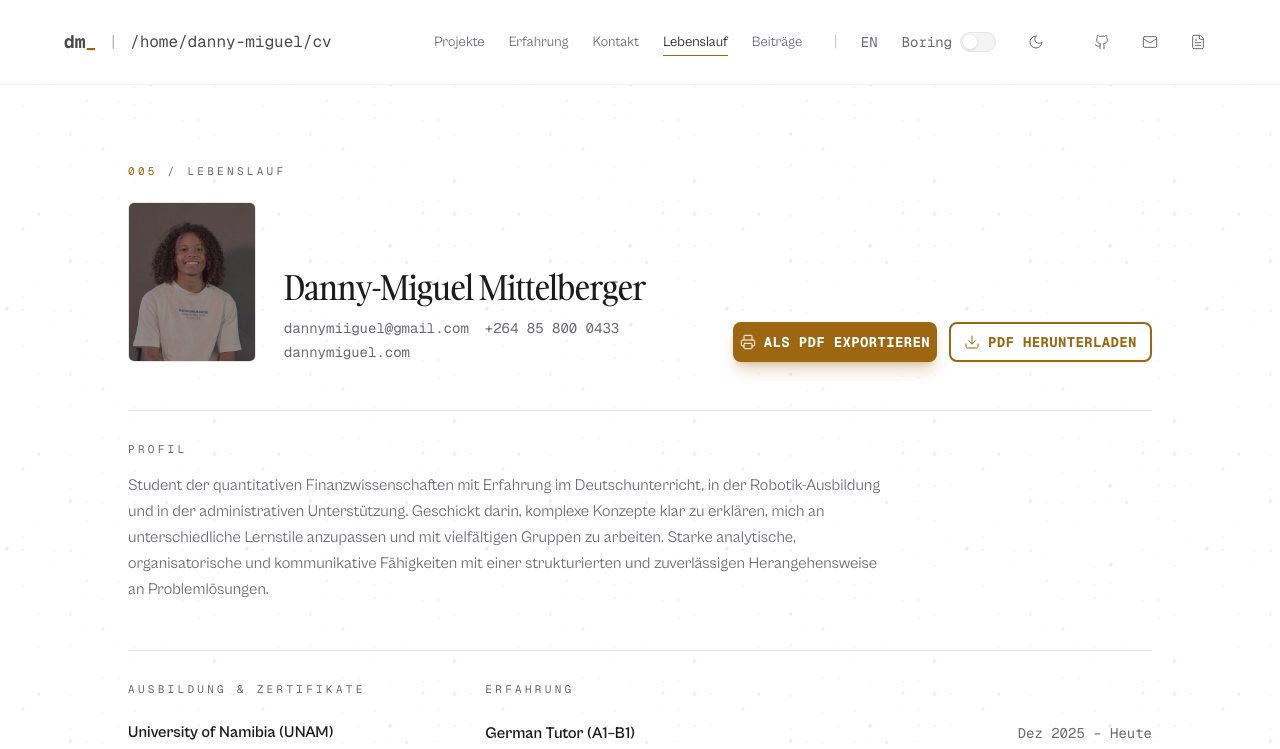
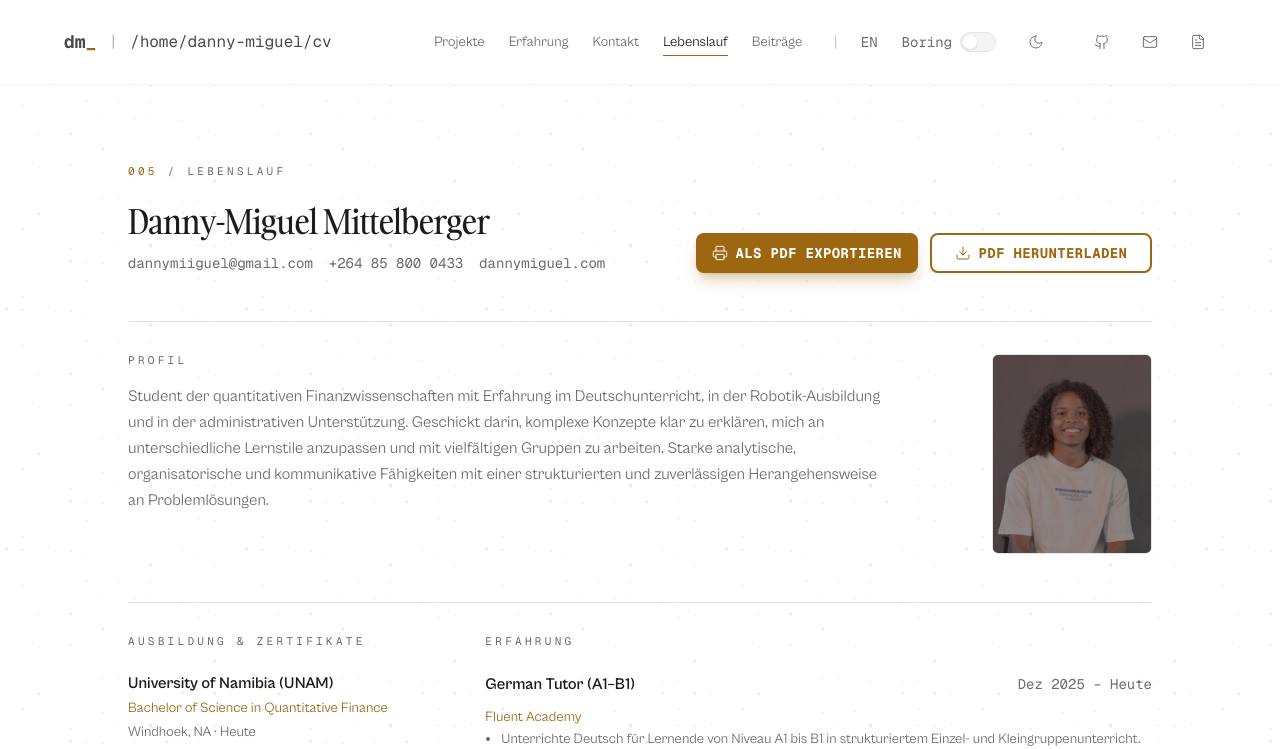
Before and after one commit to dumbld0re/portfolioV1, a Next.js app: page /de/cv in a window 1280 px wide. Shown: the top 749 px of the page. Built offline with nearby package versions, Linux system fonts and the light colour scheme.

Commit message:
Place the CV portrait beside the profile instead of the header

```diff
--- a/components/sections/cv-section.tsx
+++ b/components/sections/cv-section.tsx
@@ -19,17 +19,7 @@ export function CvSection() {
             <span className="text-primary">005</span> / {t.label}
           </h1>
           <div className="flex flex-col md:flex-row md:items-end md:justify-between gap-6">
-            <div className="flex items-end gap-5 md:gap-7">
-              <Image
-                src="/me.jpg"
-                alt={t.photoAlt}
-                width={400}
-                height={500}
-                priority
-                sizes="(min-width: 768px) 128px, 96px"
-                className="aspect-[4/5] w-24 shrink-0 rounded-sm border border-border object-cover saturate-[0.85] md:w-32 print:w-24"
-              />
-              <div className="min-w-0 space-y-3">
+            <div className="space-y-3">
               <p className="font-serif text-heading font-semibold tracking-tight">{t.name}</p>
               <div className="flex flex-wrap gap-x-4 gap-y-1 font-mono text-sm text-muted-foreground">
                 <a href={`mailto:${t.email}`} className="transition-colors hover:text-foreground">
@@ -46,7 +36,6 @@ export function CvSection() {
                 >
                   {t.website}
                 </a>
-                </div>
               </div>
             </div>
             <div className="grid grid-cols-2 gap-3 print:hidden">
@@ -73,9 +62,20 @@ export function CvSection() {
           </div>
         </div>
 
-        <div className="space-y-4 border-t border-border pt-8">
+        <div className="flex flex-col-reverse gap-8 border-t border-border pt-8 md:flex-row md:items-start md:justify-between md:gap-12">
+          <div className="space-y-4">
             <h2 className="font-mono text-label uppercase tracking-[0.3em] text-muted-foreground">{t.profileTitle}</h2>
             <p className="text-muted-foreground leading-relaxed max-w-3xl">{t.profile}</p>
+          </div>
+          <Image
+            src="/me.jpg"
+            alt={t.photoAlt}
+            width={400}
+            height={500}
+            priority
+            sizes="(min-width: 768px) 160px, 128px"
+            className="aspect-[4/5] w-32 shrink-0 rounded-sm border border-border object-cover saturate-[0.85] md:w-40 print:w-32"
+          />
         </div>
 
         <div className="grid gap-12 md:grid-cols-3 border-t border-border pt-8">
```
Lines whose indentation alone changed are shown as unchanged.
